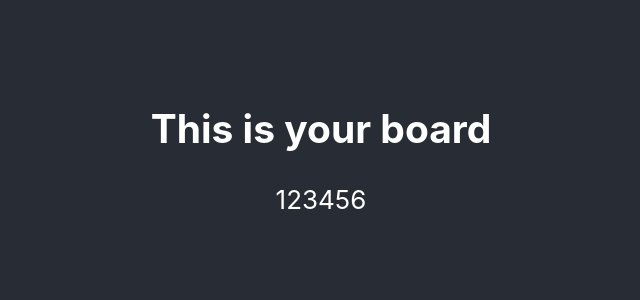
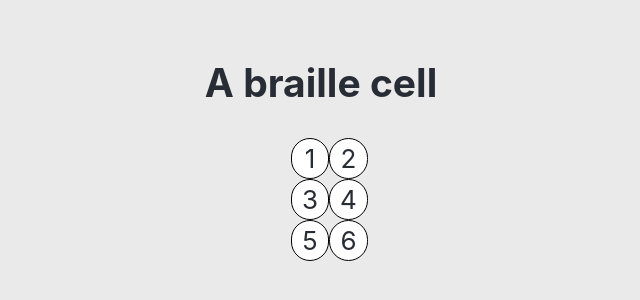
Before and after one commit to Krispy2009/braille-buddy, a React (Create React App) app: page / in a window 1280 px wide. Shown: the part 256-556 px from the top of the page, without its empty margins (319-959 px from the left). Built offline with nearby package versions, Linux system fonts and the light colour scheme.

Commit message:
add braille cell

```diff
--- a/src/App.css
+++ b/src/App.css
@@ -14,25 +14,19 @@
 }
 
 .App-header {
-  background-color: #282c34;
+  background-color: #eaeaea;
   min-height: 100vh;
   display: flex;
   flex-direction: column;
   align-items: center;
   justify-content: center;
   font-size: calc(10px + 2vmin);
-  color: white;
+  color: #282c34;
 }
 
-.App-link {
-  color: #61dafb;
+.cell {
+  display: grid;
+  grid-template-columns: 1fr 1fr;
+  width: 60px;
+  margin: auto;
 }
-
-@keyframes App-logo-spin {
-  from {
-    transform: rotate(0deg);
-  }
-  to {
-    transform: rotate(360deg);
-  }
-}
--- a/src/App.tsx
+++ b/src/App.tsx
@@ -1,15 +1,10 @@
-import React, { ReactElement } from 'react';
-import logo from './logo.svg';
+import React from 'react';
+import styled from 'styled-components';
 import './App.css';
 
-type DotProps = {cellId: number, isOn: boolean}
-const Dot = ({cellId, isOn}: DotProps): ReactElement => {
-  return <span className={isOn ? 'on' : 'off'}>{cellId}</span>
-}
 
-const  Board = () =>  <div>
-  <h2> This is your board</h2>
-  <div>
+const Cell : React.FC = () => {
+  return <div className="cell">
   <Dot cellId={1} isOn= {false}/>
   <Dot cellId={2} isOn= {false}/>
   <Dot cellId={3} isOn= {false}/>
@@ -17,6 +12,29 @@ const  Board = () =>  <div>
   <Dot cellId={5} isOn= {false}/>
   <Dot cellId={6} isOn= {false}/>
   </div>
+}
+
+
+type DotProps = {cellId: number, isOn: boolean,  className?: string, }
+
+const Dot = styled(({cellId, isOn, className, }: DotProps) => {
+ const [checked, setchecked] = React.useState(isOn);
+
+  const onClick = () => {
+    setchecked(!checked)
+  }
+
+  return <span onClick={onClick} className={className} style={{backgroundColor: `${checked? 'black' : 'white'}`}}>{cellId}</span>
+})`
+    border: 1px solid black;
+    border-radius: 40px;
+    padding: 4px 10px;`
+
+
+
+const  Board = () =>  <div>
+  <h2> A braille cell</h2>
+  <Cell/>
 
 </div>
 
--- a/src/index.css
+++ b/src/index.css
@@ -1,13 +1,8 @@
 body {
   margin: 0;
-  font-family: -apple-system, BlinkMacSystemFont, 'Segoe UI', 'Roboto', 'Oxygen',
-    'Ubuntu', 'Cantarell', 'Fira Sans', 'Droid Sans', 'Helvetica Neue',
+  font-family: -apple-system, BlinkMacSystemFont, "Segoe UI", "Roboto", "Oxygen",
+    "Ubuntu", "Cantarell", "Fira Sans", "Droid Sans", "Helvetica Neue",
     sans-serif;
   -webkit-font-smoothing: antialiased;
   -moz-osx-font-smoothing: grayscale;
 }
-
-code {
-  font-family: source-code-pro, Menlo, Monaco, Consolas, 'Courier New',
-    monospace;
-}
```
